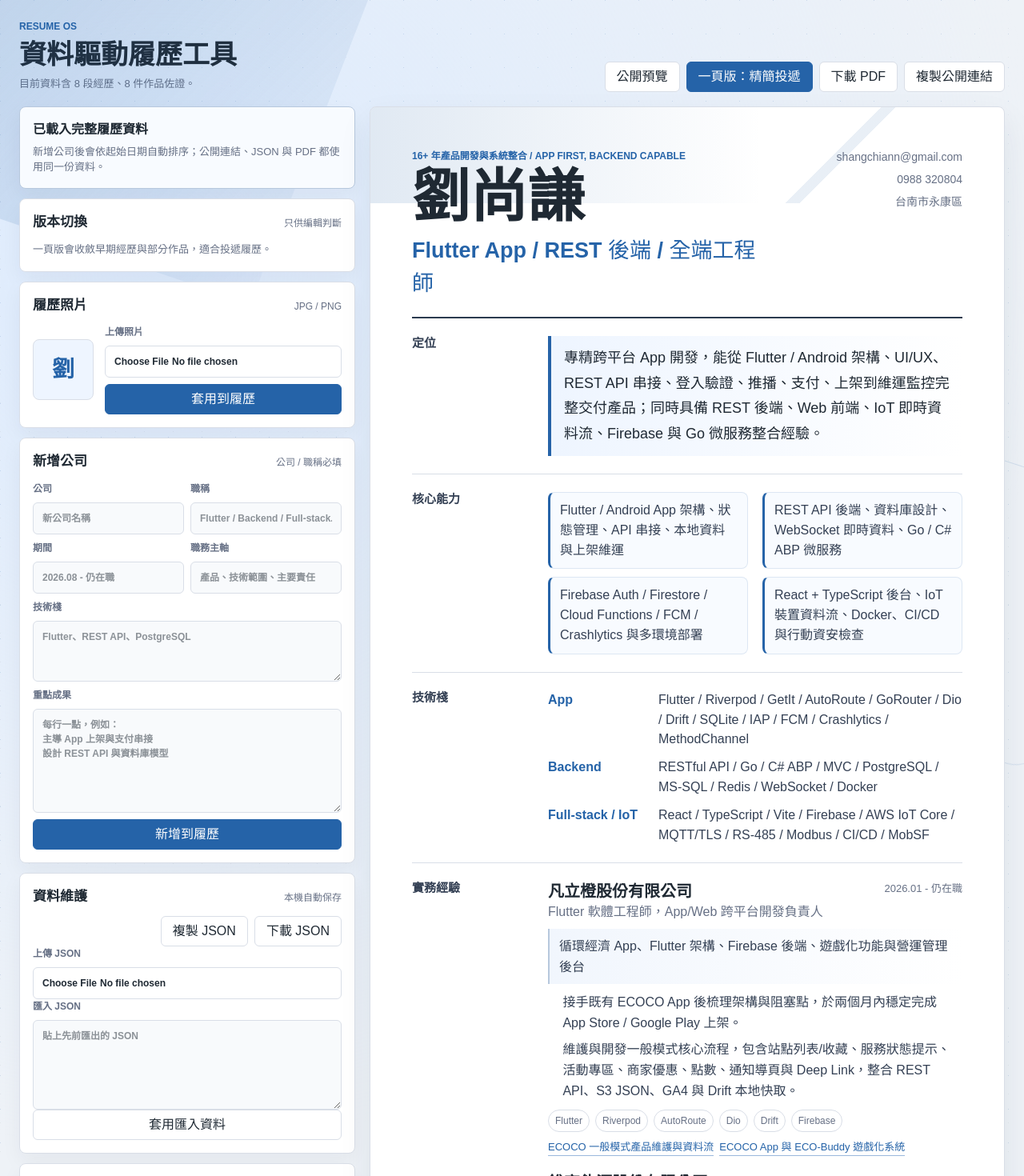
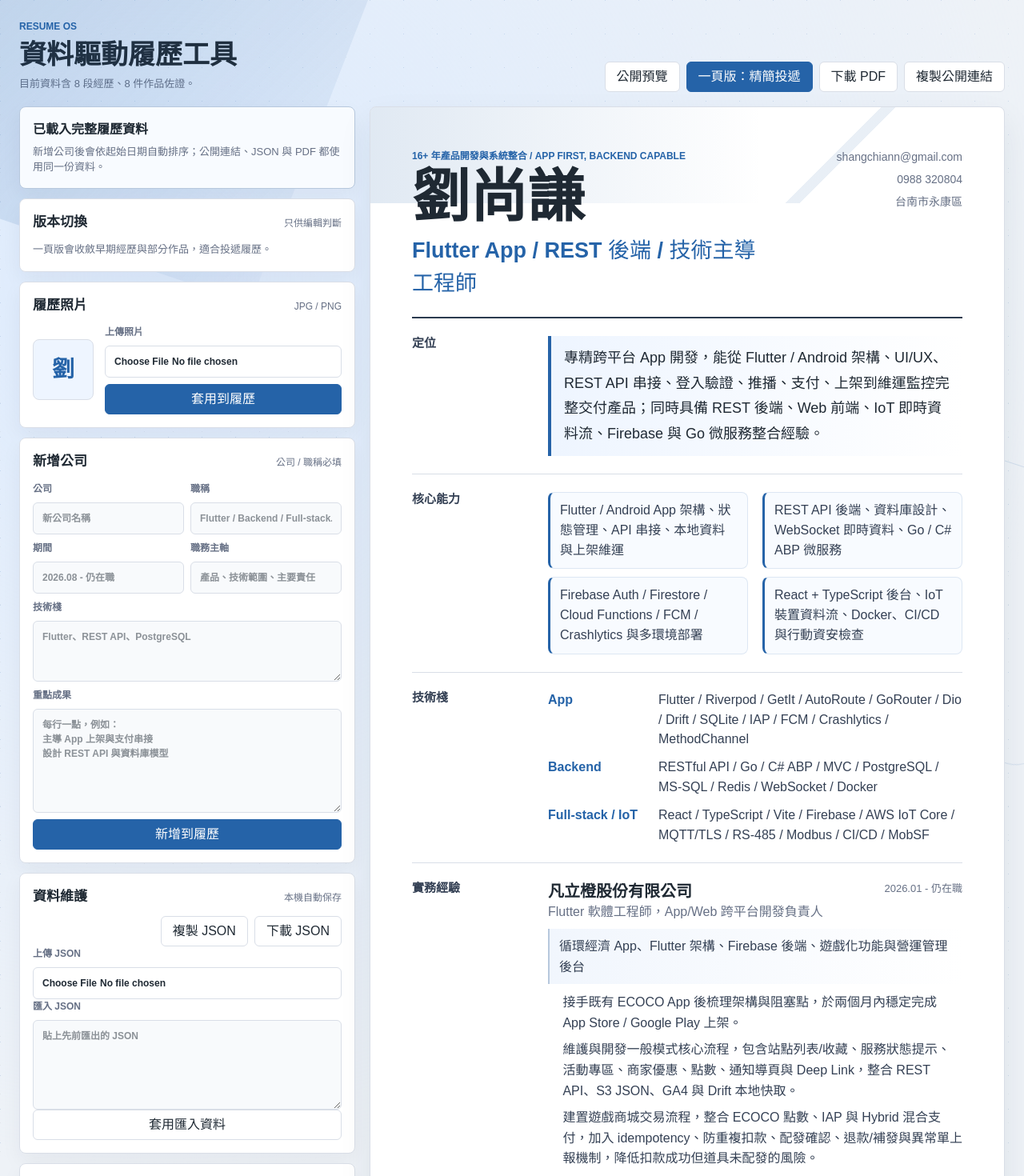
Before and after one commit to shangchian/resume, a Next.js app: page / in a window 1280 px wide. Shown: the top 1470 px of the page at 80% size. Built offline with nearby package versions, Linux system fonts and the light colour scheme.

Commit message:
Refine resume title and payment highlights

```diff
--- a/app/layout.tsx
+++ b/app/layout.tsx
@@ -3,7 +3,7 @@ import "./globals.css";
 
 export const metadata: Metadata = {
   title: "劉尚謙履歷",
-  description: "Flutter App、REST 後端與全端工程師履歷。",
+  description: "Flutter App、REST 後端與技術主導工程師履歷。",
   icons: {
     icon: "/favicon.svg",
     shortcut: "/favicon.svg",
--- a/app/page.tsx
+++ b/app/page.tsx
@@ -249,7 +249,9 @@ export default function Home() {
       ).map((item) => ({
         ...item,
         highlights:
-          resumeMode === "compact" ? item.highlights.slice(0, 2) : item.highlights,
+          resumeMode === "compact"
+            ? item.highlights.slice(0, item.id === "flc-2026" ? 3 : 2)
+            : item.highlights,
         stack: resumeMode === "compact" ? item.stack.slice(0, 6) : item.stack,
       })),
     [compactRelevantExperiences, resume.experiences, resumeMode],
--- a/app/resume-data.ts
+++ b/app/resume-data.ts
@@ -59,7 +59,7 @@ export type ResumeData = {
 
 export const initialResume: ResumeData = {
   name: "劉尚謙",
-  title: "Flutter App / REST 後端 / 全端工程師",
+  title: "Flutter App / REST 後端 / 技術主導工程師",
   location: "台南市永康區",
   email: "shangchiann@gmail.com",
   phone: "0988 320804",
@@ -141,8 +141,8 @@ export const initialResume: ResumeData = {
       highlights: [
         "接手既有 ECOCO App 後梳理架構與阻塞點，於兩個月內穩定完成 App Store / Google Play 上架。",
         "維護與開發一般模式核心流程，包含站點列表/收藏、服務狀態提示、活動專區、商家優惠、點數、通知導頁與 Deep Link，整合 REST API、S3 JSON、GA4 與 Drift 本地快取。",
+        "建置遊戲商城交易流程，整合 ECOCO 點數、IAP 與 Hybrid 混合支付，加入 idempotency、防重複扣款、配發確認、退款/補發與異常單上報機制，降低扣款成功但道具未配發的風險。",
         "完整實作與維護 ECO-Buddy 寵物養成系統，涵蓋任務、錢包、背包、圖鑑、道具、推播、IAP 交易與 Firestore 多資料庫配置。",
-        "導入 IAP 虛擬商品購買流程與環境隔離的 FCM 推播架構，支援營運活動與商品設定。",
         "現代化 Vanilla JS 營運後台，加入 Firebase Custom Claims RBAC、設定驗證與遊戲數值管理流程。",
       ],
     },
```
Also changed, not shown: 1 other file (tests, documents, lock files or other folders).
